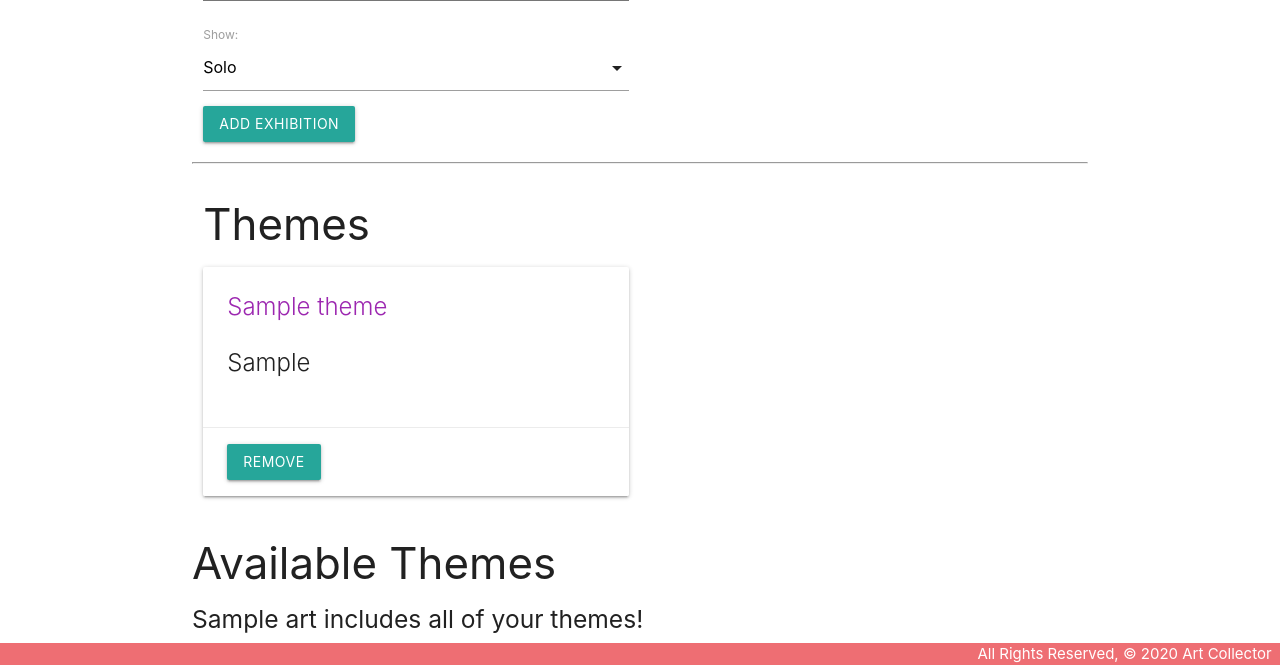
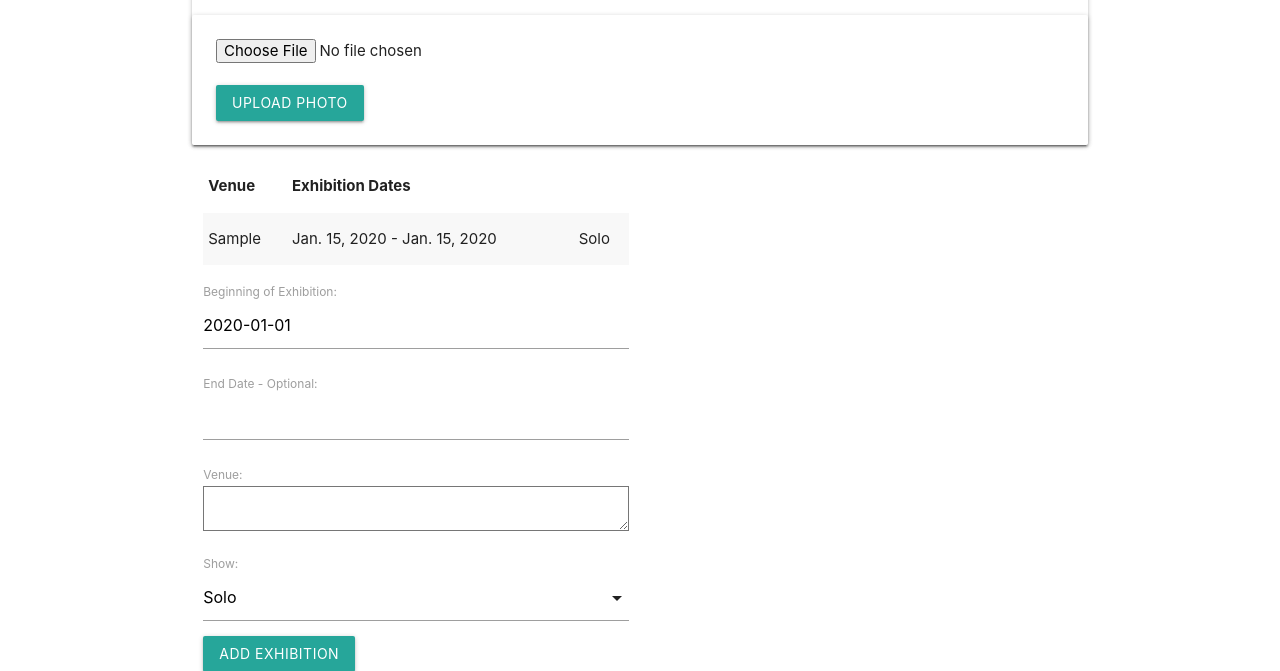
Before and after one commit to aditiohri/artcollector, a Django app: page /art/1 in a window 1280 px wide. Shown: the part 818-1489 px from the top of the page. Run offline with Django 3.2, Linux system fonts and the light colour scheme; tables that the repository leaves empty hold one stand-in row (values such as "Sample post").

Commit message:
add UI for user to upload photo

```diff
--- a/main_app/templates/art/detail.html
+++ b/main_app/templates/art/detail.html
@@ -18,6 +18,17 @@
                 <a href="{% url 'art_delete' art.id %}">Delete</a>
             </div>
         </div>
+        {% for photo in art.photo_set.all %}
+        <img class="responsive-img card-panel" src="{{photo.url}}">
+        {% empty %}
+        <div class="card-panel pink-text center-align">No Photos Uploaded</div>
+        {% endfor %}
+        <form action="{% url 'add_photo' art.id %}" enctype="multipart/form-data" method="POST" class="card-panel">
+            {% csrf_token %}
+            <input type="file" name="photo-file">
+            <br><br>
+            <input type="submit" class="btn" value="Upload Photo">
+        </form>
     </div>
     <div class="col s6">
         <table class="striped">
```
